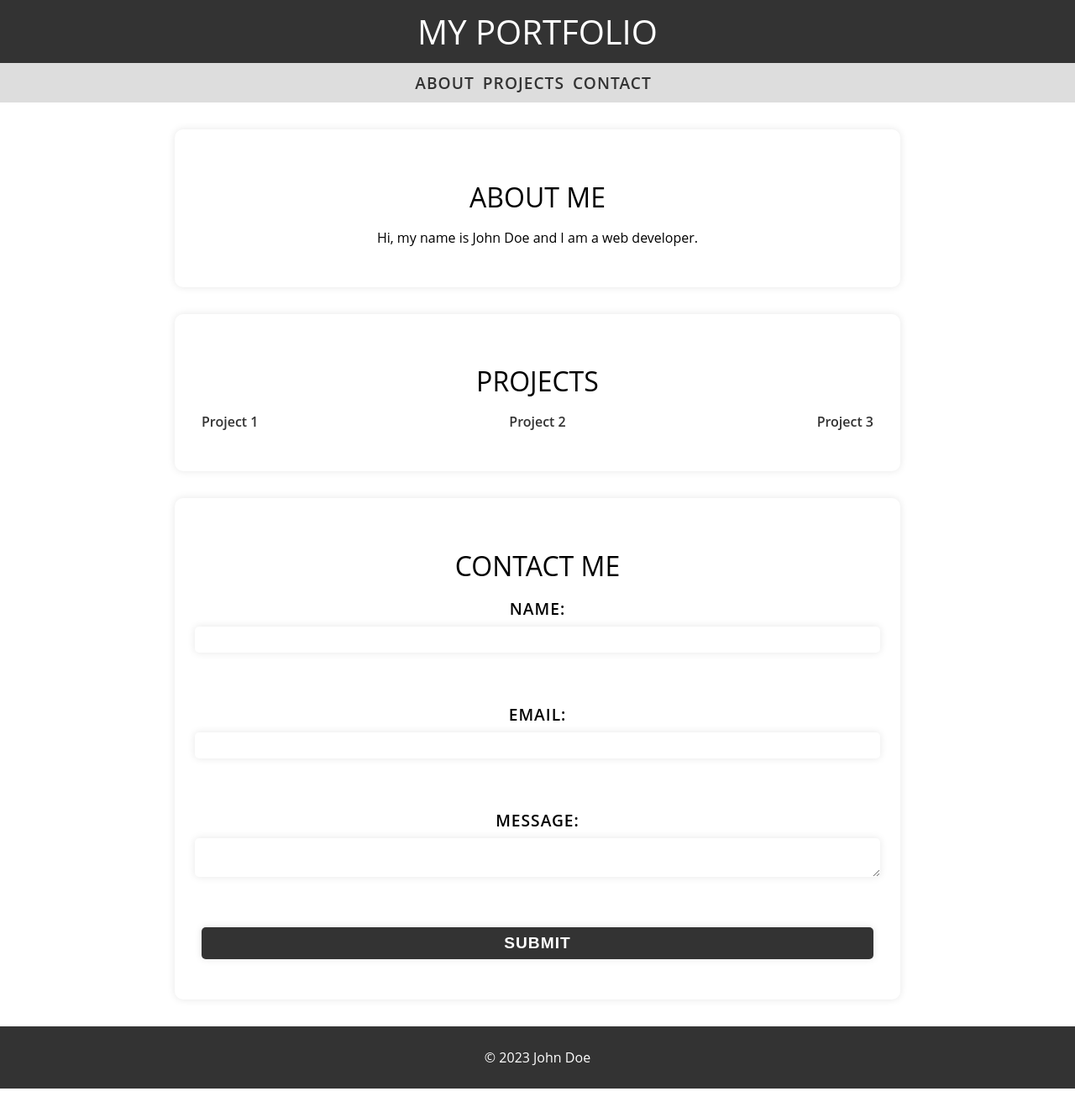
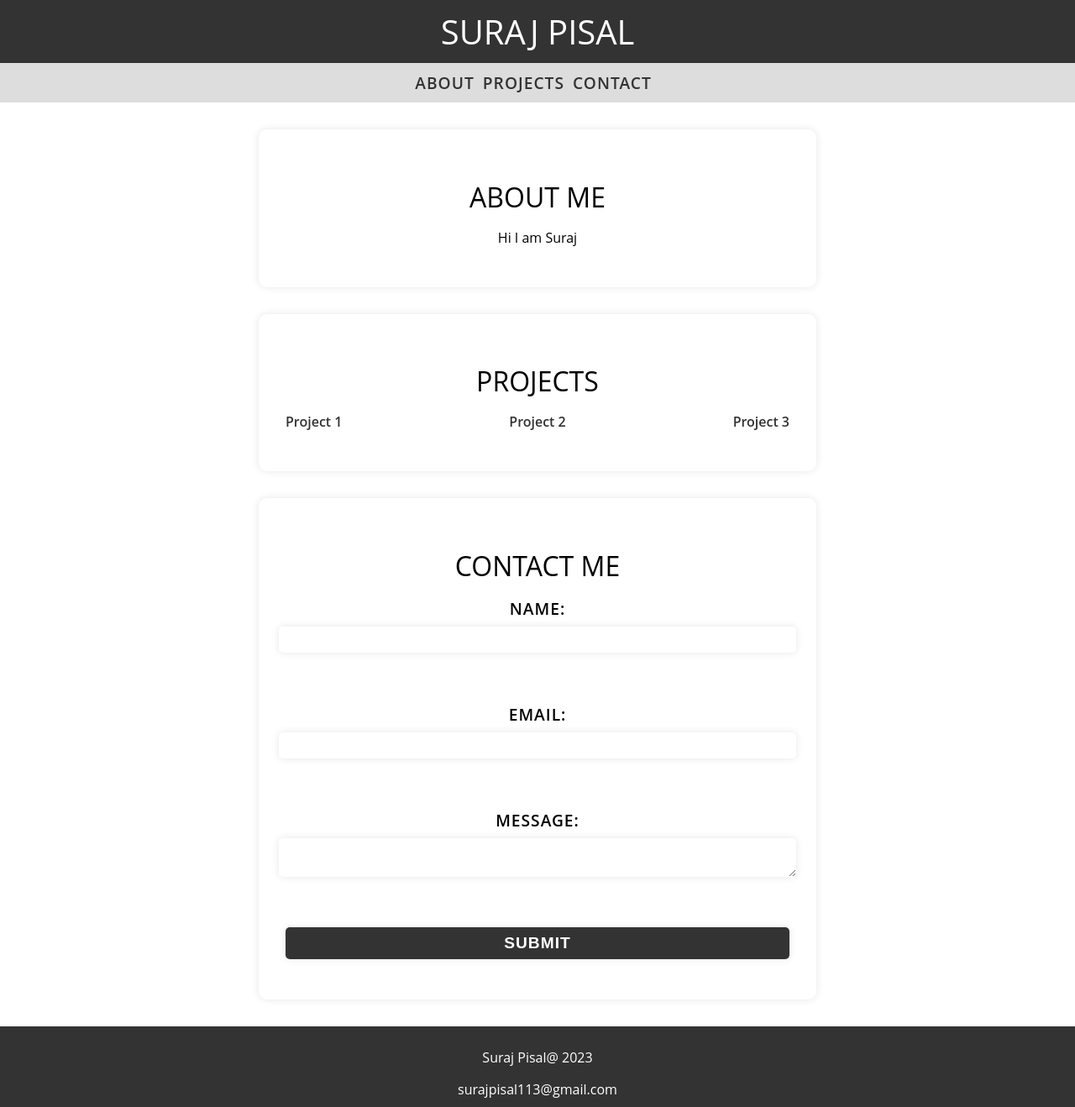
Before and after one commit to Suraj1089/shareNotes, a Python web app: template templates/index.html in a window 1280 px wide. Shown: the whole page at 84% size. Before the commit the page ends 1296 px from the top, so only its background shows below. Run offline with Jinja, Linux system fonts and the light colour scheme; the template is opened without the code that fills it, so the values that code supplies are empty.

Commit message:
modified index.html added personal details

```diff
--- a/templates/index.html
+++ b/templates/index.html
@@ -46,7 +46,7 @@
       padding: 2rem;
       text-align: center;
       margin: 2rem auto;
-      max-width: 800px;
+      max-width: 600px;
       border-radius: 10px;
       box-shadow: 0 0 10px rgba(0,0,0,0.1);
     }
@@ -125,7 +125,7 @@
 </head>
 <body>
   <header>
-    <h1>My Portfolio</h1>
+    <h1>Suraj Pisal</h1>
   </header>
   <nav>
     <a href="#about">About</a>
@@ -134,7 +134,7 @@
   </nav>
   <section id="about">
     <h2>About Me</h2>
-    <p>Hi, my name is John Doe and I am a web developer.</p>
+    <p>Hi I am Suraj</p>
   </section>
   <section id="projects">
     <h2>Projects</h2>
@@ -157,7 +157,8 @@
     </form>
   </section>
   <footer>
-    <p>&copy; 2023 John Doe</p>
+    <p>Suraj Pisal@ <span id="footerYear"></span></p>
+    <span>surajpisal113@gmail.com</span>
   </footer>
 </body>
 <script>
@@ -172,6 +173,8 @@
         targetSection.scrollIntoView({behavior: 'smooth'});
       });
     });
+    const currentYear = new Date();
+    document.getElementById("footerYear").innerHTML = currentYear.getFullYear();
   </script>
 
 </html>
```
